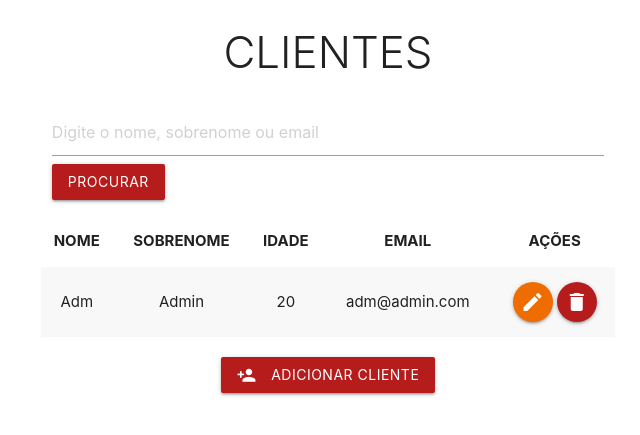
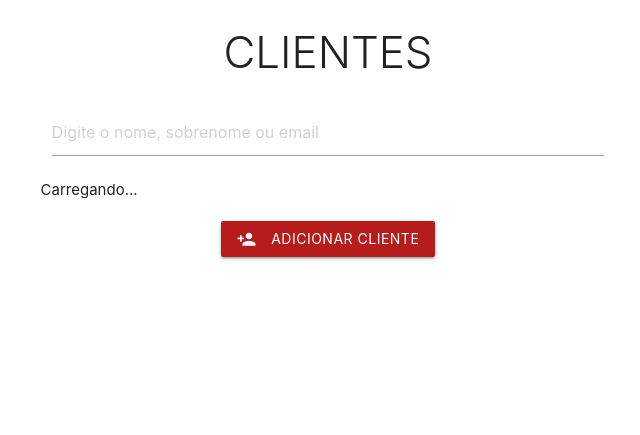
Before and after one commit to felipeemoliveira01/CRUD_clientes_PHP, a PHP site: page / in a window 1280 px wide. Shown: the top 435 px of the page, without its empty margins (312-952 px from the left). Run offline with PHP 8.4, Linux system fonts and the light colour scheme; data comes from the database, SQL or seed files in the repository.

Commit message:
Update index.php

```diff
--- a/index.php
+++ b/index.php
@@ -1,19 +1,8 @@
 <?php
-require_once('php_action/db_link.php');  // Inclui o arquivo de conexão com o banco de dados
-require_once('requests/header.php');     // Inclui o cabeçalho da página
-require_once('requests/mensagem.php');   // Inclui o arquivo de mensagens para exibição de feedback ao usuário
-
-// Verifica se há uma palavra de pesquisa
-$palavra = isset($_GET['palavra']) ? $_GET['palavra'] : '';
-
-// Consulta SQL para filtrar resultados com base na palavra de pesquisa
-if (!empty($palavra)) {
-    $sql = "SELECT * FROM clientes WHERE nome LIKE '%$palavra%' OR sobrenome LIKE '%$palavra%' OR email LIKE '%$palavra%'";
-} else {
-    $sql = "SELECT * FROM clientes";
-}
-
-$result = mysqli_query($conect, $sql);  // Executa a consulta e armazena o resultado
+// Inclui o arquivo de conexão com o banco de dados
+require_once('php_action/db_link.php');
+// Inclui o cabeçalho da página
+require_once('requests/header.php');
 ?>
 
 <div class="container">
@@ -21,68 +10,14 @@
         <div class="col s12 m8 push-m2">
             <h3 class="light center-align">CLIENTES</h3>
             <div class="input-field col s12">
-                <form action="" method="get">
+                <!-- Formulário para busca de clientes -->
+                <form id="search-form">
                     <input type="text" name="palavra" id="palavra" placeholder="Digite o nome, sobrenome ou email">
-                    <button type="submit" class="btn red darken-4">Procurar</button>
+                    <!-- O botão de pesquisa foi removido pois a busca é acionada pelo evento keyup -->
                 </form>
             </div>
-            <table class="striped centered">
-                <thead>
-                    <tr>
-                        <th>NOME</th>
-                        <th>SOBRENOME</th>
-                        <th>IDADE</th>
-                        <th>EMAIL</th>
-                        <th>AÇÕES</th>
-                    </tr>
-                </thead>
-                <tbody>
-                    <?php
-                    // Verifica se há registros no banco de dados
-                    if(mysqli_num_rows($result) > 0){
-
-                        // Loop para exibir cada registro encontrado
-                        while($data = mysqli_fetch_array($result)){
-                    ?>
-                    <tr>
-                        <td><?php echo $data['nome']?></td>
-                        <td><?php echo $data['sobrenome']?></td>
-                        <td><?php echo $data['idade']?></td>
-                        <td><?php echo $data['email']?></td>
-                        <td>
-                            <!-- Link para editar o registro, passando o ID do cliente via GET -->
-                            <a href="editar.php?id=<?php echo $data['id']?>" class="btn-floating orange darken-3"><i class="material-icons">edit</i></a>
-
-                            <!-- Botão para excluir o registro, abre um modal de confirmação -->
-                            <a href="#modal<?php echo $data['id']?>" class="btn-floating red darken-4 modal-trigger"><i class="material-icons">delete</i></a>
-                            <div id="modal<?php echo $data['id']?>" class="modal">
-                                <div class="modal-content">
-                                    <h4>Calma lá</h4>
-                                    <p>Você realmente tem certeza que deseja excluir este usuário?</p>
-                                </div>
-                                <div class="modal-footer">
-                                    <!-- Formulário de exclusão, o ID do cliente é passado via POST -->
-                                    <form action="php_action/deletar.php" method="post">
-                                        <input type="hidden" name="id" value="<?php echo $data['id']?>">
-                                        <a href="#!" class="modal-close waves-effect waves-green btn-flat">Cancelar</a>
-                                        <button type="submit" name="btn_deletar" class="btn red darken-4">Sim, tenho certeza</button>
-                                    </form>
-                                </div>
-                            </div>
-                        </td>
-                    </tr>
-                    <?php }
-                    }else{ ?>
-                    <!-- Exibe uma linha vazia se não houver registros no banco de dados -->
-                    <tr>
-                        <td colspan="5">Nenhum cliente encontrado.</td>
-                    </tr>
-                        <?php
-                    }
-                    ?>
-                </tbody>
-            </table>
-            <!-- Botão para adicionar um novo cliente -->
+            <!-- Div para exibir os resultados da pesquisa -->
+            <div id="produtos"></div>
             <div class="center-align" style="margin-top: 20px;">
                 <a href="adicionar.php" class="btn red darken-4"><i class="material-icons left">person_add</i>ADICIONAR CLIENTE</a>
             </div>
@@ -90,4 +25,49 @@
     </div>
 </div>
 
-<?php require_once('requests/footer.php'); // Inclui o rodapé da página ?>
+<!-- Inclui jQuery para manipulação do DOM e requisições AJAX -->
+<script src="https://code.jquery.com/jquery-3.6.0.min.js"></script>
+<script>
+    $(document).ready(function() {
+        // Função de busca que envia uma requisição AJAX para obter os resultados
+        function buscar(palavra) {
+            $.ajax({
+                type: 'POST',
+                dataType: 'html',
+                url: 'php_action/processo.php', // URL para onde a requisição será enviada
+                beforeSend: function() {
+                    // Exibe uma mensagem de carregamento enquanto os dados são buscados
+                    $("#produtos").html("Carregando...");
+                },
+                data: {
+                    campo: palavra // Envia a palavra de busca para o servidor
+                },
+                success: function(msg) {
+                    // Exibe a resposta do servidor no elemento #produtos
+                    console.log(msg); // Mostra a resposta no console para depuração
+                    $("#produtos").html(msg);
+                }
+            });
+        }
+
+        // Evento keyup no campo de pesquisa
+        $('#palavra').keyup(function() {
+            var palavra = $(this).val();
+
+            // Se a palavra de busca estiver vazia, busca todos os dados
+            if (palavra.length < 1) {
+                buscar(""); // Chama a função de busca com uma string vazia para retornar todos os dados
+            } else {
+                buscar(palavra); // Chama a função de busca com a palavra digitada
+            }
+        });
+
+        // Carrega todos os dados inicialmente
+        buscar(""); // Inicialmente carrega todos os dados
+    });
+</script>
+
+<?php
+// Inclui o rodapé da página
+require_once('requests/footer.php');
+?>
```
